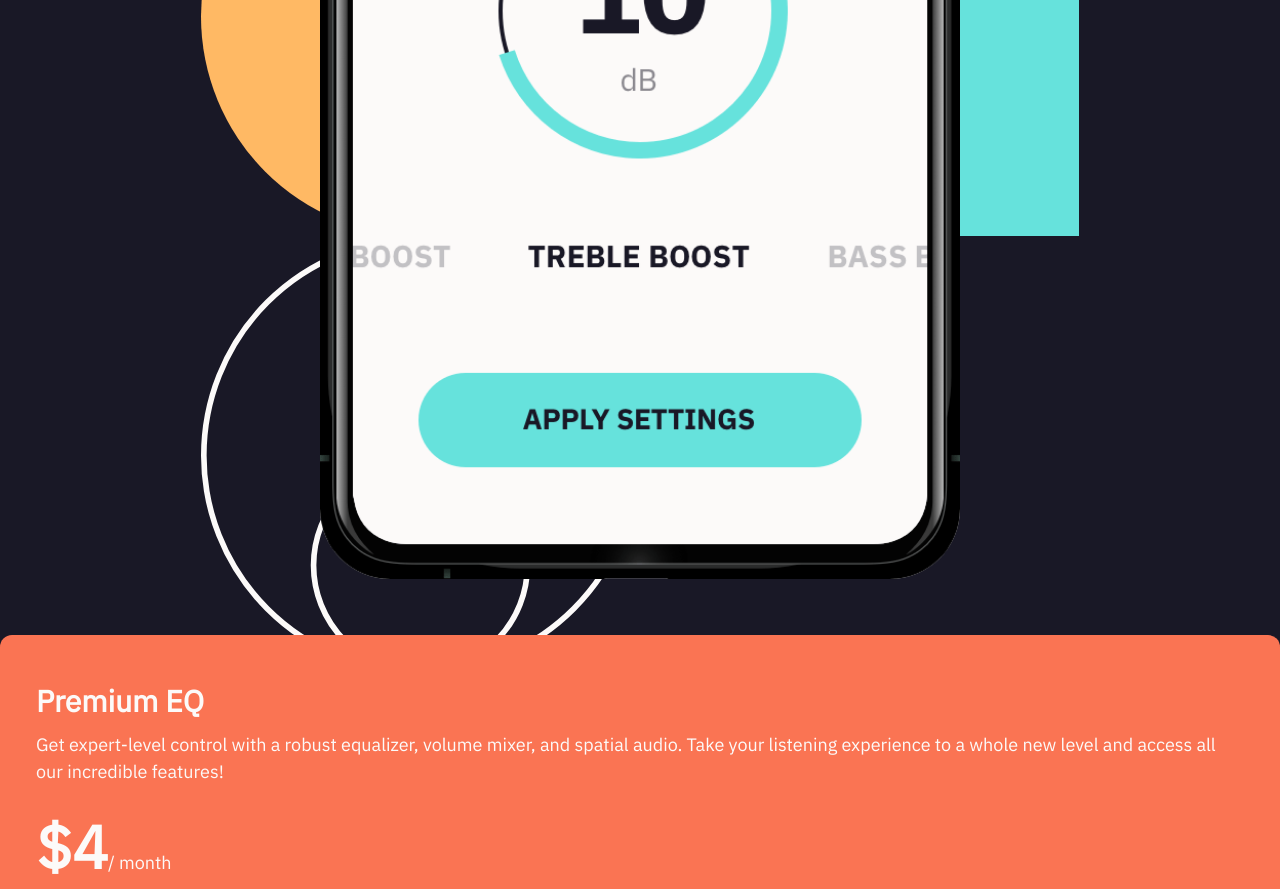
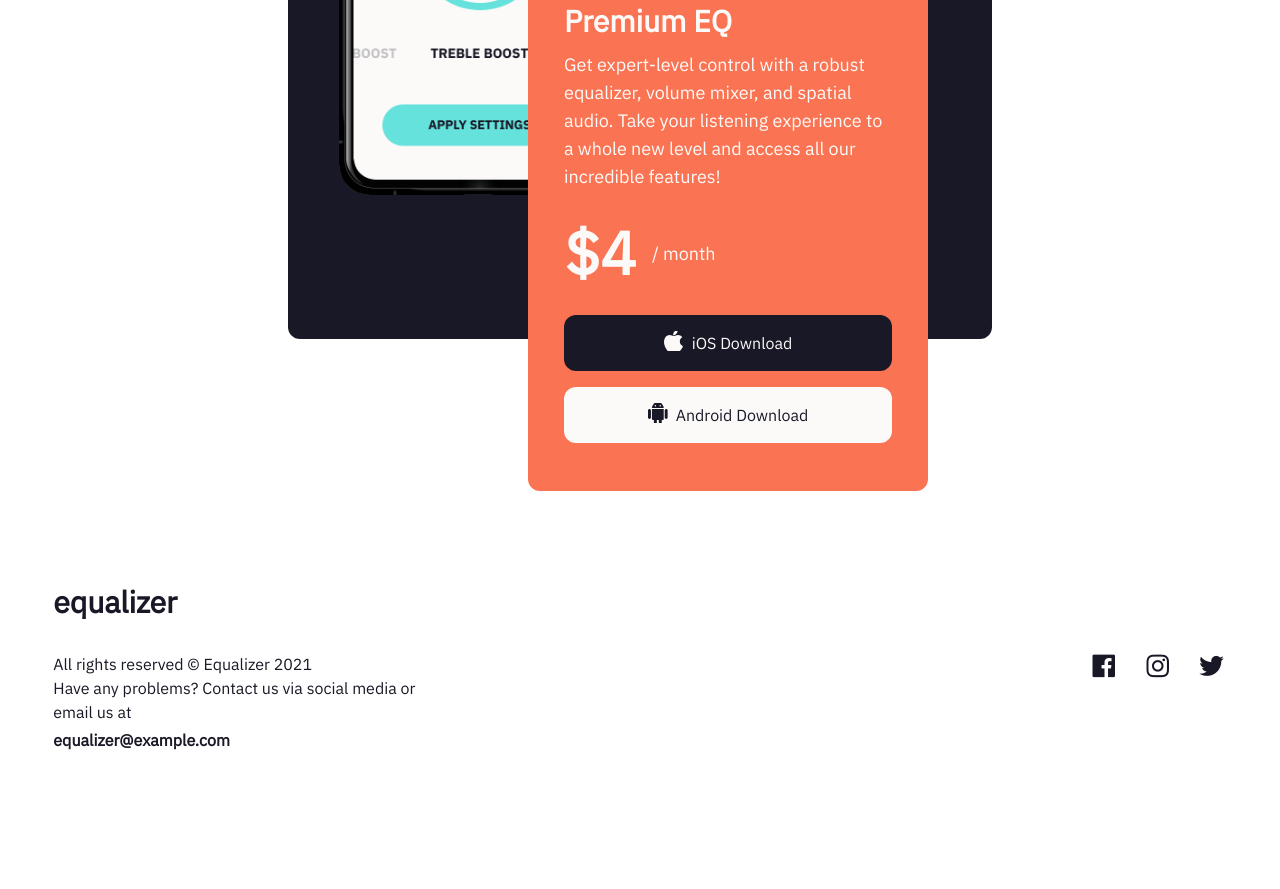
Before and after one commit to BranLeeDev/Equalizer, a website: page index.html in a window 1280 px wide. Shown: the part 1034-1923 px from the top of the page. After the commit the page ends 1866 px from the top, so only its background shows below. Drawn offline with nearby package versions, Linux system fonts and the light colour scheme; files that its build step writes are made by us from their sources.

Commit message:
Responsive para tablets añadido

```diff
--- a/index.html
+++ b/index.html
@@ -20,45 +20,53 @@
       class="relative flex h-max min-h-[20rem] w-full min-w-[20rem] flex-col items-center gap-6 overflow-x-hidden pb-20 pt-10 font-ibm-plex text-main"
     >
       <header
-        class="after-bg-image after:bg-mobile w-11/12 after:-left-4 after:-top-60"
+        class="after-bg-image tablet:after:bg-tablet tablet:after:-left-[32rem] tablet:after:-top-36 w-11/12 after:-left-4 after:-top-60 after:bg-mobile"
       >
-        <h1 class="relative z-10 text-3xl font-bold">equalizer</h1>
+        <h1
+          class="tablet:before-bg-image tablet:before:bg-pattern-one tablet:before:w-screen tablet:before:h-screen tablet:before:max-w-[19rem] tablet:before:-right-20 tablet:before:-top-[53rem] tablet:before:min-h-[125rem] relative z-10 text-3xl font-bold"
+        >
+          equalizer
+        </h1>
       </header>
-      <main class="relative z-10 mt-6 w-full">
-        <section class="flex w-full flex-col items-center gap-40">
+      <main class="tablet:mt-28 relative z-10 mt-6 w-full">
+        <section class="tablet:gap-60 flex w-full flex-col items-center gap-40">
           <div class="flex w-11/12 flex-col gap-5">
-            <h2 class="text-4xl font-bold">
+            <h2
+              class="tablet:text-tablet desktop:text-desktop tablet:max-w-[36.5rem] text-4xl font-bold"
+            >
               We make your music sound extraordinary.
             </h2>
-            <p class="text-base">
+            <p class="tablet:text-lg tablet:max-w-[36.5rem] text-base">
               A system audio equalizer specifically designed for Android and
               iOS. Freely tune the way your music sounds with a professional
               grade parametric EQ & volume mixer. Control bass, mids, treble,
               gain control, reverb, and more!
             </p>
           </div>
-          <div class="rounded-b-xl">
+          <div
+            class="tablet:h-[50rem] tablet:max-w-[44rem] w-11/12 rounded-b-xl"
+          >
             <figure
-              class="before-bg-image before:bg-pattern-two relative w-full rounded-t-xl bg-main"
+              class="before-bg-image tablet:before:w-[70%] tablet:before:h-[70%] tablet:rounded-b-xl relative flex w-full flex-col items-center justify-start rounded-t-xl bg-main before:bg-pattern-two"
             >
               <img
                 src="/src/assets/images/png/illustration-app.png"
                 alt="Reference image about phone with equalizer and volume"
-                class="relative -top-24 m-auto w-1/2"
+                class="tablet:-top-36 tablet:-left-40 tablet:w-2/5 relative -top-24 m-auto w-1/2"
               />
             </figure>
             <article
-              class="bg-buy-card relative -top-10 flex flex-col gap-8 rounded-xl px-9 py-12"
+              class="tablet:max-w-[25rem] tablet:left-60 tablet:-top-96 relative -top-10 flex w-full flex-col gap-8 rounded-xl bg-buy-card px-9 py-12"
             >
               <div class="flex flex-col gap-3">
                 <h3 class="text-3xl font-bold text-secondary">Premium EQ</h3>
-                <p class="text-[1.125rem] text-secondary">
+                <p class="tablet:text-lg text-base text-secondary">
                   Get expert-level control with a robust equalizer, volume
                   mixer, and spatial audio. Take your listening experience to a
                   whole new level and access all our incredible features!
                 </p>
               </div>
-              <p>
+              <p class="flex items-center gap-4">
                 <span class="text-6xl font-bold text-secondary">$4</span
                 ><span class="text-[1.125rem] text-secondary">/ month</span>
               </p>
@@ -67,7 +75,7 @@
                   href="/"
                   class="flex justify-center gap-2 rounded-xl bg-main px-14 py-4 text-secondary"
                   ><span
-                    class="bg-icon-ios inline-block h-5 w-5 bg-cover bg-center bg-no-repeat"
+                    class="inline-block h-5 w-5 bg-icon-ios bg-cover bg-center bg-no-repeat"
                   ></span
                   >iOS Download</a
                 >
@@ -75,7 +83,7 @@
                   href="/"
                   class="flex justify-center gap-2 rounded-xl bg-secondary px-10 py-4 text-main"
                   ><span
-                    class="bg-icon-android inline-block h-5 w-5 bg-cover bg-center bg-no-repeat"
+                    class="inline-block h-5 w-5 bg-icon-android bg-cover bg-center bg-no-repeat"
                   ></span
                   >Android Download</a
                 >
@@ -84,17 +92,25 @@
           </div>
         </section>
       </main>
-      <footer class="flex w-11/12 flex-col gap-8">
+      <footer
+        class="tablet:flex-row tablet:items-center flex w-11/12 flex-col justify-between"
+      >
+        <div class="tablet:w-3/4 flex max-w-[25rem] flex-col gap-8">
           <p class="text-3xl font-bold">equalizer</p>
-        <small class="text-base">
+          <small class="flex flex-col text-base">
+            <span>
               All rights reserved © Equalizer
-          <time datetime="2021">2021</time> Have any problems? Contact us via
-          social media or email us at
+              <time datetime="2021">2021</time>
+            </span>
+            Have any problems? Contact us via social media or email us at
             <address class="mt-1">
               <a href="/" class="font-bold not-italic">equalizer@example.com</a>
             </address>
           </small>
-        <ul class="mt-8 flex gap-6 text-3xl">
+        </div>
+        <ul
+          class="tablet:w-max tablet:mt-0 tablet:justify-center mt-8 flex gap-6 text-3xl"
+        >
           <li>
             <a href="/" aria-label="Facebook icon"
               ><i class="bx bxl-facebook-square"></i
--- a/tailwind.config.js
+++ b/tailwind.config.js
@@ -13,11 +13,20 @@ module.exports = {
       },
       backgroundImage: {
         mobile: "url('/src/assets/images/png/bg-main-mobile.png')",
+        tablet: "url('/src/assets/images/png/bg-main-tablet.png')",
         "pattern-one": "url('/src/assets/images/svg/bg-pattern-1.svg')",
         "pattern-two": "url('/src/assets/images/svg/bg-pattern-2.svg')",
         "icon-ios": "url('/src/assets/images/svg/icon-apple.svg')",
         "icon-android": "url('/src/assets/images/svg/icon-android.svg')",
       },
+      screens: {
+        tablet: "768px",
+        desktop: "1440px",
+      },
+      fontSize: {
+        tablet: ["4rem", "4.375rem"],
+        desktop: ["5.5rem", "5.875rem"],
+      },
     },
   },
   plugins: [],
```
Lines whose indentation alone changed are shown as unchanged.
